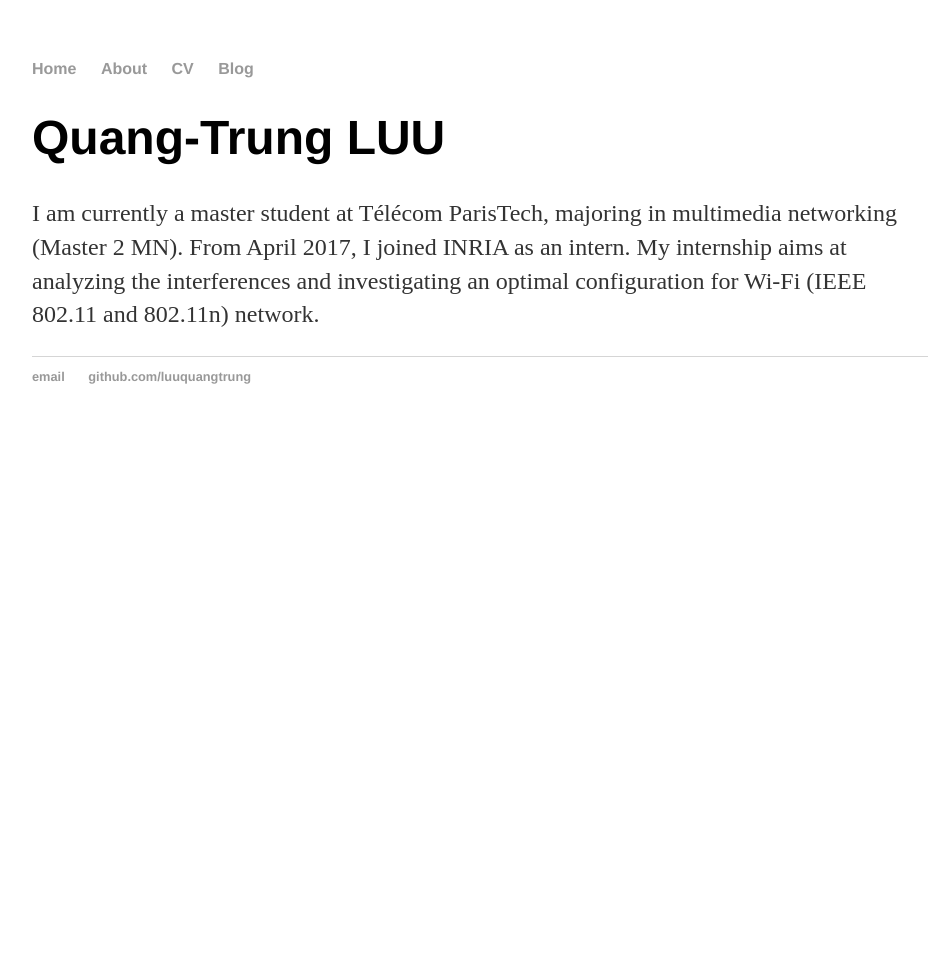
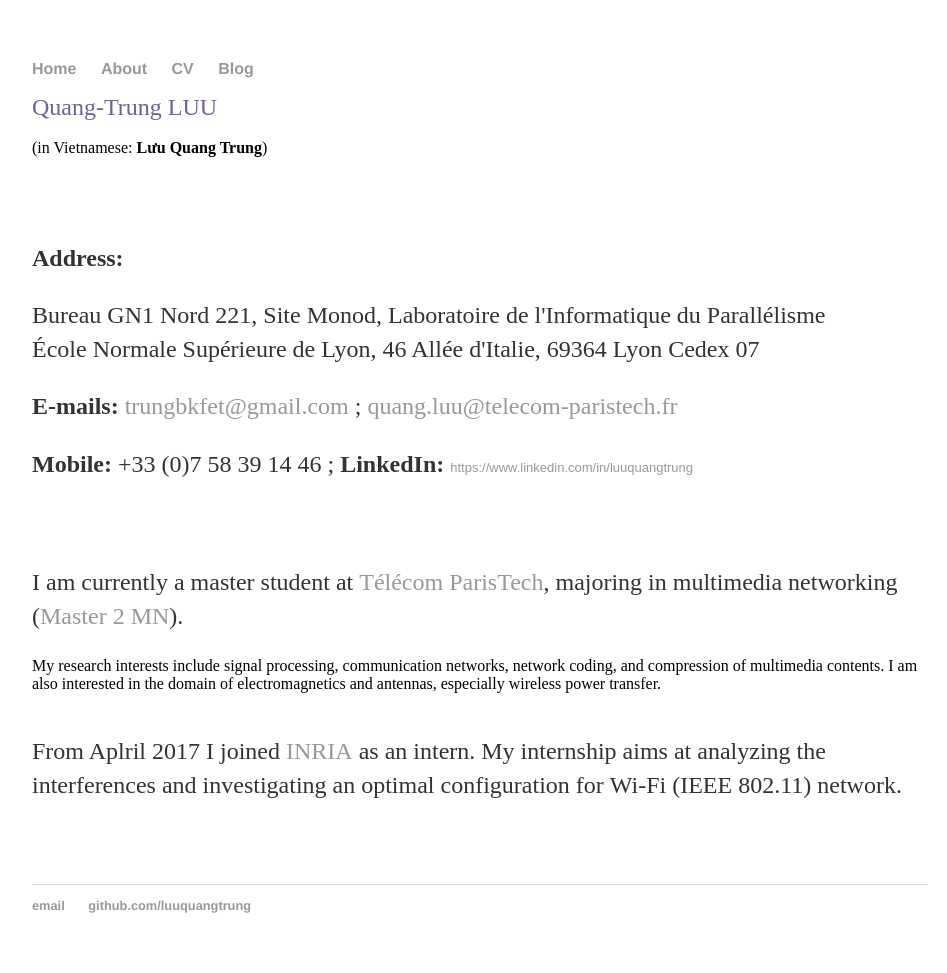
Before and after one commit to luuquangtrung/luuquangtrung.github.io_v1, a Jekyll site: the page built from index.html, in a window 1280 px wide. Shown: the whole page, without its empty margins (160-1107 px from the left). Built offline with Jekyll 4.4.1, drawn with Linux system fonts in a browser that asks for light colours; before the commit the page ends 900 px from its top, so only the background shows below that.

Commit message:
Update index.html

```diff
--- a/index.html
+++ b/index.html
@@ -2,8 +2,21 @@
 layout: default
 title: Quang-Trung Luu
 ---
-<div class="blurb">
-	<h1>Quang-Trung LUU</h1>
-	<p>I am currently a master student at Télécom ParisTech, majoring in multimedia networking (Master 2 MN). From April 2017, I joined INRIA as an intern. My internship aims at analyzing the interferences and investigating an optimal configuration for Wi-Fi (IEEE 802.11 and 802.11n) network.
-  </p>
-</div><!-- /.blurb -->
+<div>
+<div><span style="color: #666699; font-size: x-large;">Quang-Trung LUU</span></div>
+<div>&nbsp;</div>
+<div>(in Vietnamese:&nbsp;<strong>Lưu Quang Trung</strong>)</div>
+<p><span style="color: #444444; font-size: small;">&nbsp;</span></p>
+<p><strong>Address:&nbsp;</strong></p>
+<p>Bureau GN1 Nord 221, Site Monod,&nbsp;Laboratoire de l'Informatique du Parall&eacute;lisme<br />&Eacute;cole Normale Sup&eacute;rieure de Lyon,&nbsp;46 All&eacute;e d'Italie, 69364 Lyon Cedex 07</p>
+<p><strong>E-mails:&nbsp;</strong><a href="https://sites.google.com/site/trungbkfet/goog_674377477">t</a><a href="mailto:rungbkfet@gmail.com">rungbkfet@gmail.com</a>&nbsp;;&nbsp;<a href="mailto:quang.luu@telecom-paristech.fr">quang.luu@telecom-paristech.fr</a></p>
+<p><strong>Mobile:</strong>&nbsp;+33 (0)7 58 39 14 46 ;&nbsp;<strong>LinkedIn:</strong>&nbsp;<span style="color: #444444; font-family: Arial, Verdana, sans-serif; font-size: small;"><a href="https://www.linkedin.com/in/luuquangtrung" rel="nofollow">https://www.linkedin.com/in/luuquangtrung</a></span></p>
+<p>&nbsp;</p>
+<p>I am currently a master student at&nbsp;<a href="http://www.telecom-paristech.fr/" target="_blank" rel="nofollow">T&eacute;l&eacute;com ParisTech</a>, majoring in multimedia networking (<a href="https://www.universite-paris-saclay.fr/fr/formation/master/m2-multimedia-networking-mn#presentation-m2" target="_blank" rel="nofollow">Master 2 MN</a>).</p>
+<div>
+<div>My research interests include signal processing, communication networks, network coding, and compression of multimedia contents. I am also interested in the domain of electromagnetics and antennas, especially wireless power transfer.&nbsp;</div>
+</div>
+<div>&nbsp;</div>
+<p>From Aplril 2017 I joined <a href="https://team.inria.fr/dante/">INRIA</a>&nbsp;as an intern. My internship aims at analyzing the interferences&nbsp;and investigating an optimal configuration for&nbsp;Wi-Fi (IEEE 802.11) network.</p>
+</div>
+<p>&nbsp;</p>
```
